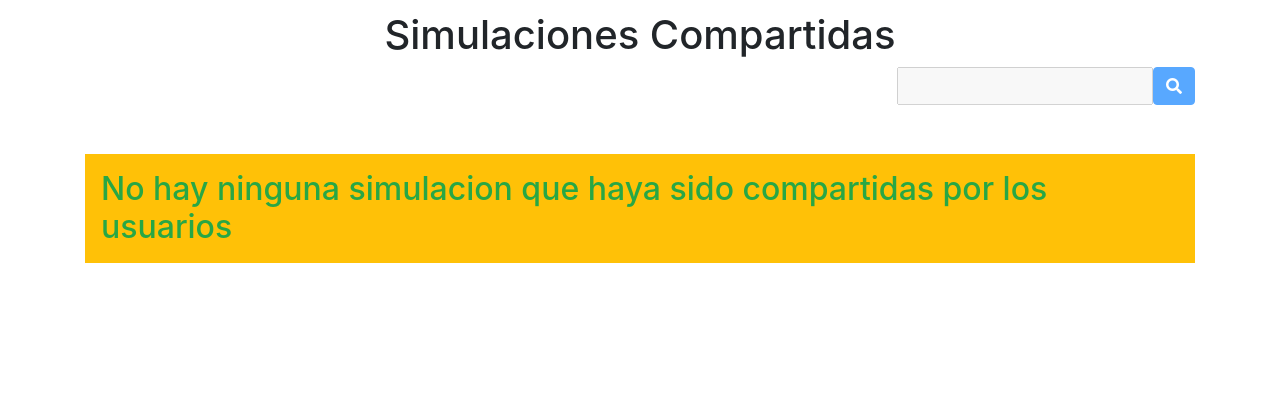
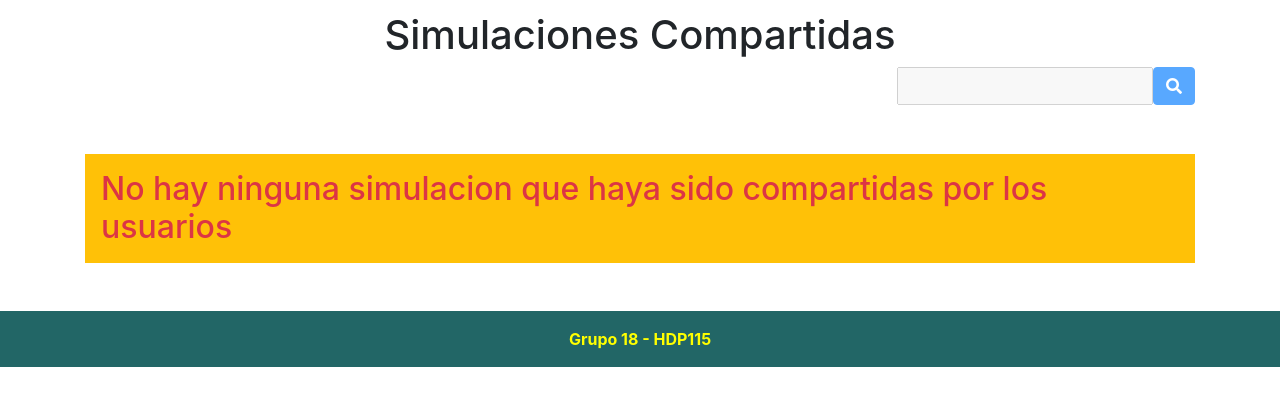
Before and after one commit to arekusalex/simaiz, a Django app: page /simaiz/ in a window 1280 px wide. Shown: the part 61-467 px from the top of the page. Run offline with Django 3.2, Linux system fonts and the light colour scheme; data that the repository does not hold is empty; some libraries are stand-ins or nearby versions.

Commit message:
footer de la pagina

```diff
--- a/simaiz/main/views.py
+++ b/simaiz/main/views.py
@@ -97,9 +97,9 @@ def mi_espacio(request, username,op='all'):
 
 			elif op=='shared':
 				activo=['','active','']
-				haySimu=Simulacion.objects.filter(compartir=True).exists()
+				haySimu=Simulacion.objects.filter(compartir=True,usuario=request.user).exists()
 				if haySimu:
-					sims=Simulacion.objects.filter(compartir=True)
+					sims=Simulacion.objects.filter(compartir=True,usuario=request.user)
 					nomFer=list()
 					sList=list()
 					for sim in sims:
@@ -124,9 +124,9 @@ def mi_espacio(request, username,op='all'):
 						return redirect('mi_espacio_op',username=request.user.username, op='shared')
 			else:
 				activo=['','','active']
-				haySimu=Simulacion.objects.filter(compartir=False).exists()
+				haySimu=Simulacion.objects.filter(compartir=False,usuario=request.user).exists()
 				if haySimu:
-					sims=Simulacion.objects.filter(compartir=False)
+					sims=Simulacion.objects.filter(compartir=False,usuario=request.user)
 					nomFer=list()
 					sList=list()
 					for sim in sims:
@@ -191,36 +191,3 @@ class MultipleFormsDemoView(MultipleFormsView):
     def form_valid(self, form):
         print("yay it's valid!")
         return super(MultipleFormsDemoView).form_valid(form)
-
-
-
-
-# def config(request):
-
-# 	if request.method == 'POST':
-# 		hayConfig=Configuracion.objects.filter(usuario=request.user).exists() #verificando que exista
-# 		if hayConfig: #si ya hay config solo modificar
-# 			config=Configuracion.objects.filter(usuario=request.user) #extraer solo la config del user
-# 			form=ConfigForm(request.POST,instance=config)
-# 			if form.is_valid():
-# 				config= form.save()
-# 				config.save()
-# 		else: #si no hay config crearla
-# 			form = ConfigForm(request.POST)
-# 			if form.is_valid():
-# 				config= form.save()
-# 				config.save()
-# 	else:
-# 		form = ConfigForm()
-
-
-# 	if request.method=='POST': #solo se metera cuando envien un formulario
-# 		hayConfig=Configuracion.objects.filter(usuario=request.user).exists() #verificando que exista
-# 		precio=request.POST.get('input_precio_maiz') #obtener el valor que ingreso el user en el form
-# 		if hayConfig: #si ya hay config solo modificar
-# 			config=Configuracion.objects.filter(usuario=request.user) #extraer solo la config del user
-# 			config.precio_maiz=precio #setiar el valor que metio el user
-# 			config.save()  #guardar todo los cambios
-# 		else: #si no hay config crearla
-# 			config=Configuracion(usuario=request.user, precio_maiz=precio)#creando una nueva config
-# 			config.save() #guardando los cambios
--- a/simaiz/simaiz/settings.py
+++ b/simaiz/simaiz/settings.py
@@ -84,8 +84,10 @@ DATABASES = {
     'default': {
         'ENGINE': 'django.db.backends.postgresql_psycopg2',
         'NAME': 'simaiz_db',
-        'USER': 'miusuariodb',
-        'PASSWORD': 'usuariodb',
+        'USER': 'postgres',
+        'PASSWORD': 'postgres',
+        # 'USER': 'miusuariodb',
+        # 'PASSWORD': 'usuariodb',
         'HOST': 'localhost',
         'PORT': '5432',
     }
--- a/simaiz/static/css/base.css
+++ b/simaiz/static/css/base.css
@@ -26,3 +26,9 @@ hr{
 .buscar{
     line-height: 2em;
 }
+
+footer{
+    background: #226666;
+    color: yellow;
+    font-weight: bold;
+}
--- a/simaiz/templates/base.html
+++ b/simaiz/templates/base.html
@@ -37,7 +37,14 @@
 <main class="container">
 	{% block contenido %}{% endblock contenido %}
 </main>
-<footer >
+<footer class="mt-5">
+    <div class="container">
+        <div class="row p-3">
+            <div class="col-12">
+                <p class="text-center m-0">Grupo 18 - HDP115</p>
+            </div>
+        </div>
+    </div>
 </footer>
 <script src="{%static 'js/jquery-3.3.1.min.js'%}"></script>
 <script src="{%static 'js/bootstrap.min.js'%}"></script>
--- a/simaiz/templates/main/index.html
+++ b/simaiz/templates/main/index.html
@@ -29,7 +29,7 @@
 	</div>
 </div>
 {% if simu %}
-    <h2 class="bg-warning text-success mt-5 p-3">{{simu}}</h2>
+    <h2 class="bg-warning text-danger mt-5 p-3">{{simu}}</h2>
 {% endif %}
 {% for sim in simulaciones %}
     <div class="row simulacion my-3 mx-0">
@@ -46,8 +46,8 @@
                 {% endfor %}
                 </div>
                 <div class="col-lg-3 col-md-12 col-sm-12 d-flex flex-column justify-content-center">
-                    <div class="row">
-                        <div class="col-lg-12 col-md-4 my-1">
+                    <div class="row d-flex justify-content-center">
+                        <div class="col-lg-12 col-md-6  col-sm-12 my-1">
                             <form method="post">
                                 {% csrf_token %}
                                 <input class="btn btn-block btn-outline-custom font-weight-bold" type="Submit" name="" value="Visualizar">
--- a/simaiz/templates/main/mi_espacio.html
+++ b/simaiz/templates/main/mi_espacio.html
@@ -52,7 +52,7 @@
     </ul>
     <div class="container_sim">
     {% if simu %}
-        <h2 class="bg-warning text-success mt-3 text-center p-2">{{simu}}</h2>
+        <h2 class="bg-warning text-danger mt-3 text-center p-2">{{simu}}</h2>
     {% endif %}
     {% for sim in simulaciones %}
     <div class="row simulacion my-3 mx-0">
```
Also changed, not shown: simaiz/main/migrations/0001_initial.py.
